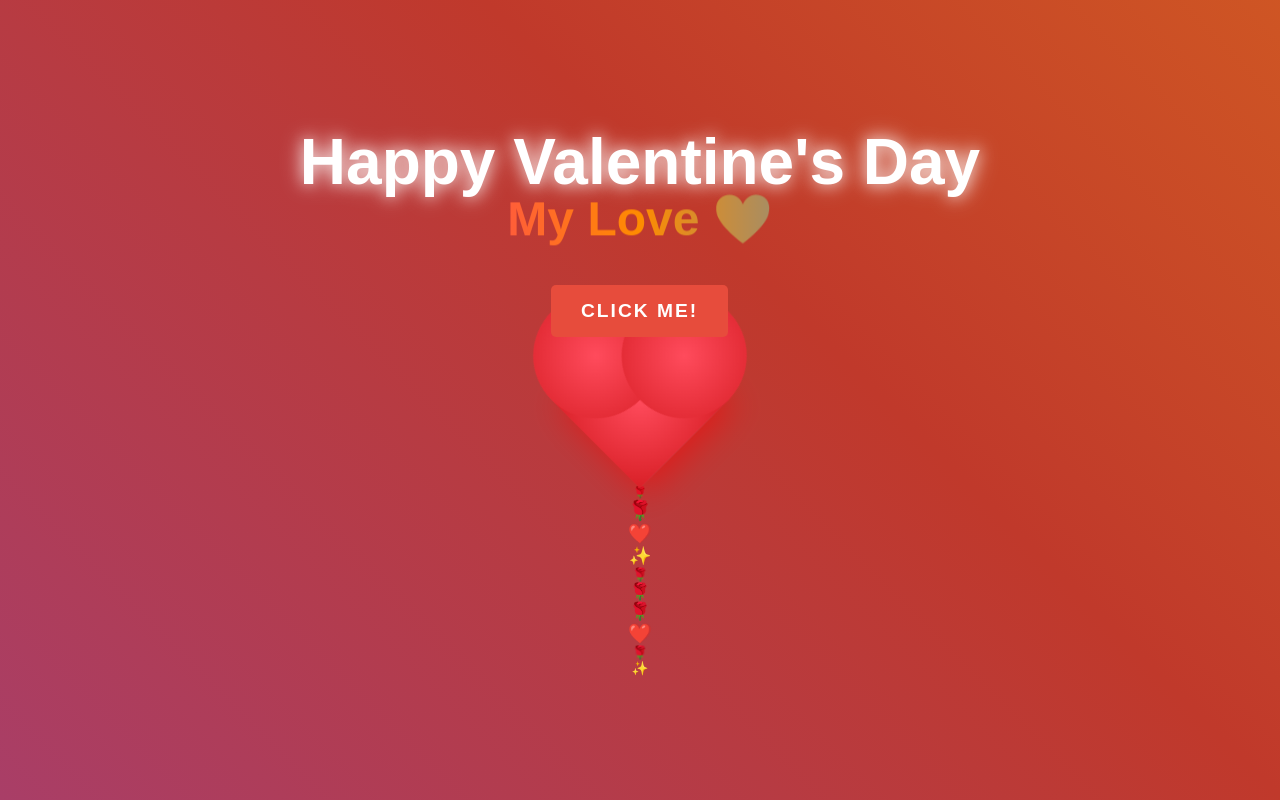
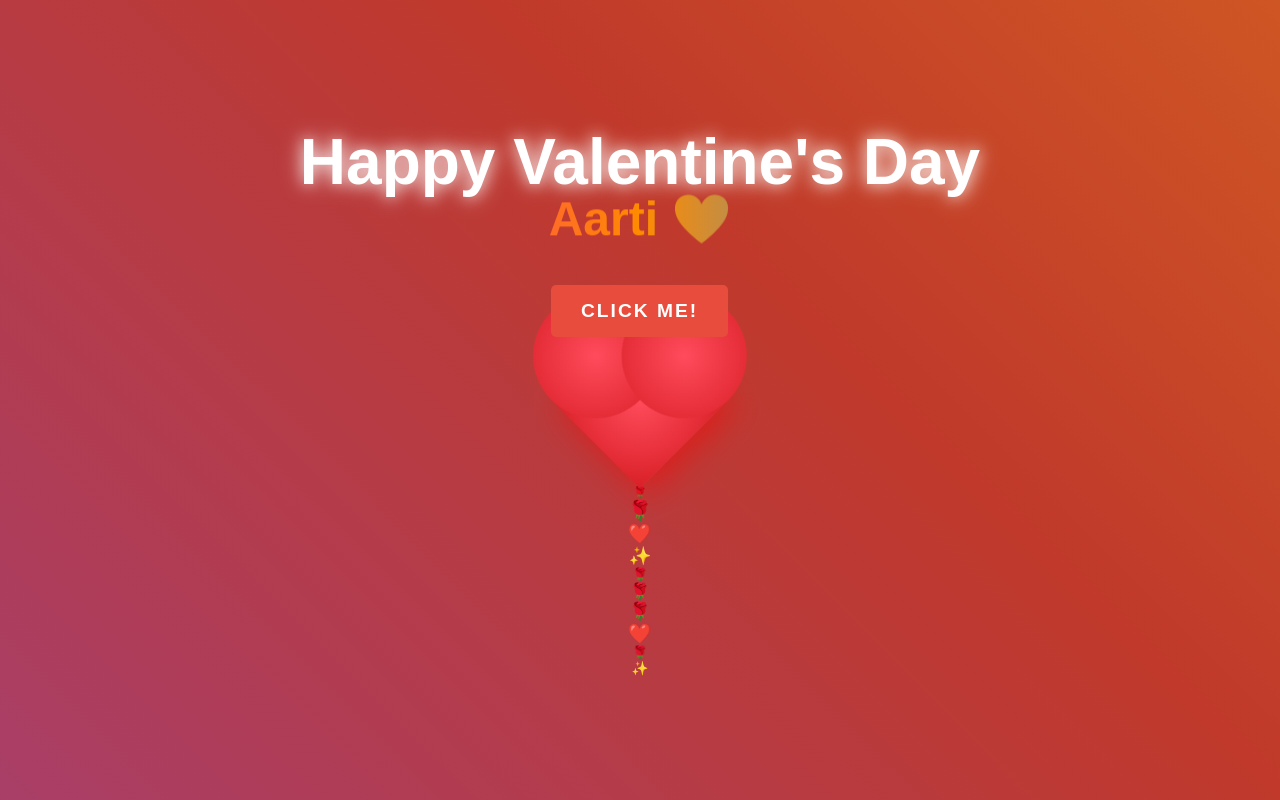
Before and after one commit to vikaspatil1523/Aarti-Valentine-Day, a plain HTML site: page main.html in a window 1280 px wide. Drawn offline with nearby package versions, Linux system fonts and the light colour scheme.

Commit message:
Update main.html

```diff
--- a/main.html
+++ b/main.html
@@ -3,7 +3,7 @@
 <head>
     <meta charset="UTF-8">
     <meta name="viewport" content="width=device-width, initial-scale=1.0">
-    <title>Happy Valentine's Day My Love ❤️</title>
+    <title>Happy Valentine's Day My Aarti ❤️</title>
     <script src="https://cdnjs.cloudflare.com/ajax/libs/gsap/3.12.2/gsap.min.js"></script>
     <style>
         * {
@@ -141,7 +141,7 @@
 <body>
     <div class="valentine-title">
         <h1 class="main-title">Happy Valentine's Day</h1>
-        <h2 class="sub-title">My Love ❤️</h2>
+        <h2 class="sub-title">Aarti ❤️</h2>
     </div>
 
     <div class="heart-container">
```
